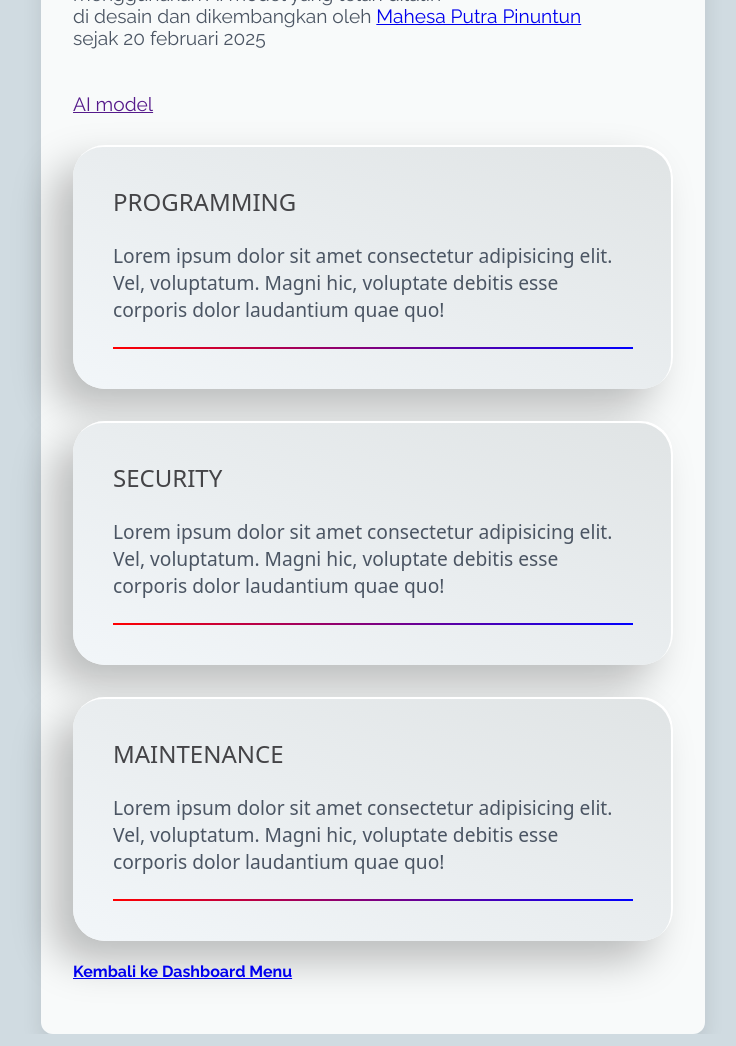
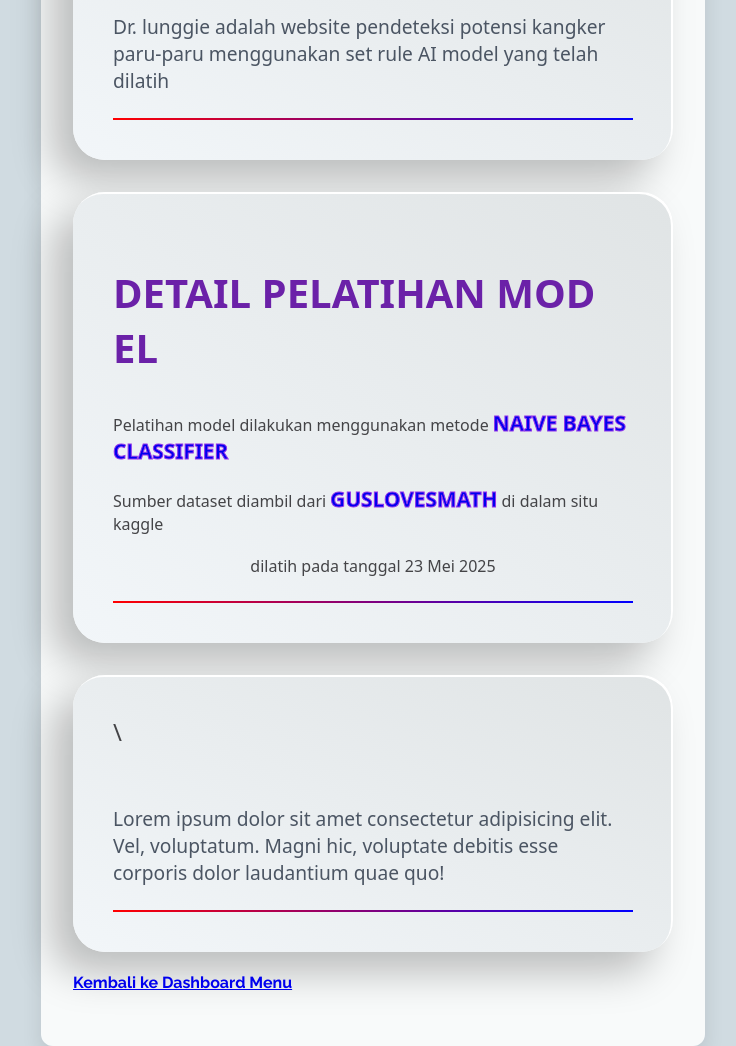
Before and after one commit to mahesaPinuntun/WebLungCancerPrediction, a Flask app: page /about in a window 1280 px wide. Shown: the whole page, without its empty margins (267-1003 px from the left). Run offline with Flask 3, Linux system fonts and the light colour scheme; the visitor is signed in with stand-in values (Sample User, id 1).

Commit message:
commit push

```diff
--- a/templates/about.html
+++ b/templates/about.html
@@ -148,46 +148,55 @@
 
 <body>
     <div class="container">
-        <h2>
-            apa itu Dr. lappie
-        </h2>
-        <p>
-            Dr. lunggie adalah website pendeteksi potensi kangker paru-paru menggunakan AI model yang telah dilatih
-
-            <br>
-            di desain dan dikembangkan oleh <a href="https://www.linkedin.com/in/mahesa-putra-036528284/"
-                target="_blank" rel="noopener noreferrer">Mahesa Putra Pinuntun</a>
-            <br>
-            sejak 20 februari 2025
-            <br>
-            <br>
-
-            <br>
-            <a href="">AI model </a>
-        </p>
 
         <div class="grid-container">
+
+
             <div class="card">
-                <div class="title">Programming</div>
-                <div class="icon"><i class="fa-thin fa-laptop-code"></i></div>
+                <div class="title">
+                    <h2>
+                        apa itu Dr. lunggie
+                    </h2>
+                </div>
+
                 <div class="content">
-                    <p>Lorem ipsum dolor sit amet consectetur adipisicing elit. Vel, voluptatum. Magni hic, voluptate
-                        debitis esse corporis dolor laudantium quae quo!</p>
+
+                    <p>
+                        Dr. lunggie adalah website pendeteksi potensi kangker paru-paru menggunakan set rule AI model yang telah
+                        dilatih
+                    </p>
+
                 </div>
             </div>
 
             <div class="card">
-                <div class="title">Security</div>
-                <div class="icon"><i class="fa-thin fa-shield-check"></i></div>
+                <div class="title">
+                    <h2>
+                        Detail pelatihan Model
+                    </h2>
+                </div>
+
                 <div class="content">
-                    <p>Lorem ipsum dolor sit amet consectetur adipisicing elit. Vel, voluptatum. Magni hic, voluptate
-                        debitis esse corporis dolor laudantium quae quo!</p>
+                    <ul>
+                        <li>
+                            Pelatihan model dilakukan menggunakan metode <a href="https://esairina.medium.com/algoritma-naive-bayes-pemahaman-contoh-perhitungan-manual-dan-implementasi-dengan-python-dan-475091cae835">naive bayes classifier</a>
+                        </li>
+                        <li>
+                            Sumber dataset diambil dari <a href="https://www.kaggle.com/code/guslovesmath/lung-cancer-ml-classification">GusLovesMath</a> di dalam situ kaggle
+                        </li>
+                        <li>
+                            dilatih pada tanggal 23 Mei 2025
+                        </li>
+                    </ul>
                 </div>
             </div>
 
             <div class="card">
-                <div class="title">Maintenance</div>
-                <div class="icon"><i class="fa-thin fa-wrench-simple"></i></div>
+                <div class="title">\
+                    <h2>
+
+                    </h2>
+                </div>
                 <div class="content">
                     <p>Lorem ipsum dolor sit amet consectetur adipisicing elit. Vel, voluptatum. Magni hic, voluptate
                         debitis esse corporis dolor laudantium quae quo!</p>
```
